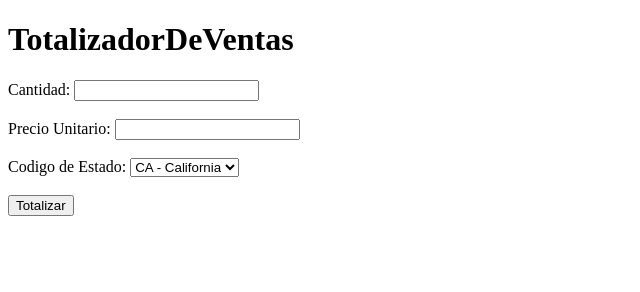
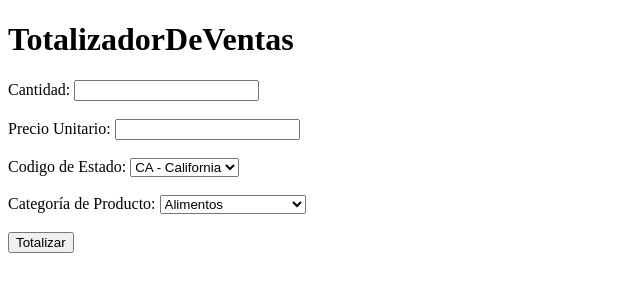
Before and after one commit to dahbner/TotalizadorDeVentas, a website built with Parcel: page index.html in a window 1280 px wide. Shown: the whole page, without its empty margins (0-640 px from the left). Built offline with nearby package versions, Linux system fonts and the light colour scheme.

Commit message:
feat: permite seleccionar la categoria de producto en una lista desplegable

```diff
--- a/index.html
+++ b/index.html
@@ -23,6 +23,18 @@
             <option value="TX">TX - Texas</option>
         </select>
         <br><br>
+
+        <label> Categoría de Producto: </label>
+        <select id="categoria">
+            <option value="Alimentos">Alimentos</option>
+            <option value="Bebidas alcoholicas">Bebidas alcoholicas</option>
+            <option value="Material de escritorio">Material de escritorio</option>
+            <option value="Muebles">Muebles</option>
+            <option value="Electronicos">Electronicos</option>
+            <option value="Vestimenta">Vestimenta</option>
+            <option value="Varios">Varios</option> </select>
+        <br><br>
+
         <button type="button" id="btn-j1">Totalizar</button>
     </form>
 
--- a/src/presenter.js
+++ b/src/presenter.js
@@ -3,6 +3,7 @@ import { mostrarCantidad, mostrarPrecioUnitario, mostrarPrecioNeto, calcularImpu
 const cantidadInput = document.querySelector("#cantidad");
 const precioInput = document.querySelector("#precio");
 const estadoInput = document.querySelector("#estado");
+const categoriaInput = document.querySelector("#categoria");
 const botonTotalizar = document.querySelector("#btn-j1");
 const divResultado = document.querySelector("#resultado");
 
@@ -10,6 +11,7 @@ botonTotalizar.addEventListener("click", () => {
     const cantidad = Number(cantidadInput.value);
     const precio = Number(precioInput.value);
     const estado = estadoInput.value;
+    const categoria = categoriaInput.value;
 
     const cantidadValidada = mostrarCantidad(cantidad);
     const precioValidado = mostrarPrecioUnitario(precio);
@@ -26,6 +28,7 @@ botonTotalizar.addEventListener("click", () => {
     const total = calcularPrecioTotal(precioNeto, impuesto, descuento);
 
     divResultado.innerHTML = `
+        <p>Categoría: ${categoria}</p>
         <p>Precio neto (${cantidadValidada}*$${precioValidado}): $${precioNeto}</p>
         <p>Descuento (${porcentajeDescuento}%): $${descuento.toFixed(2)}</p>
         <p>Impuesto para ${estado} (${porcentajeImpuesto}%): $${impuesto.toFixed(2)}</p>
```
